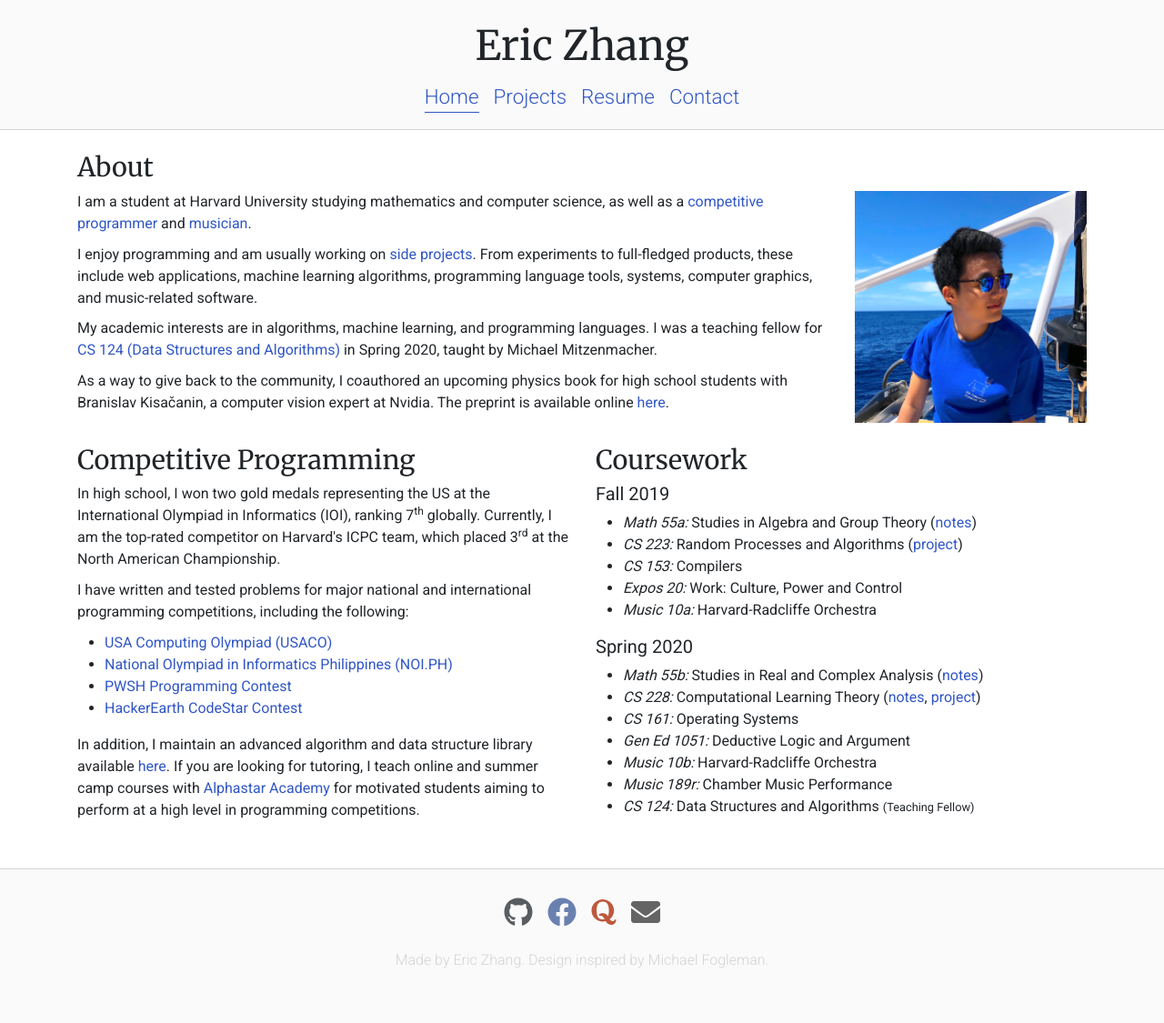
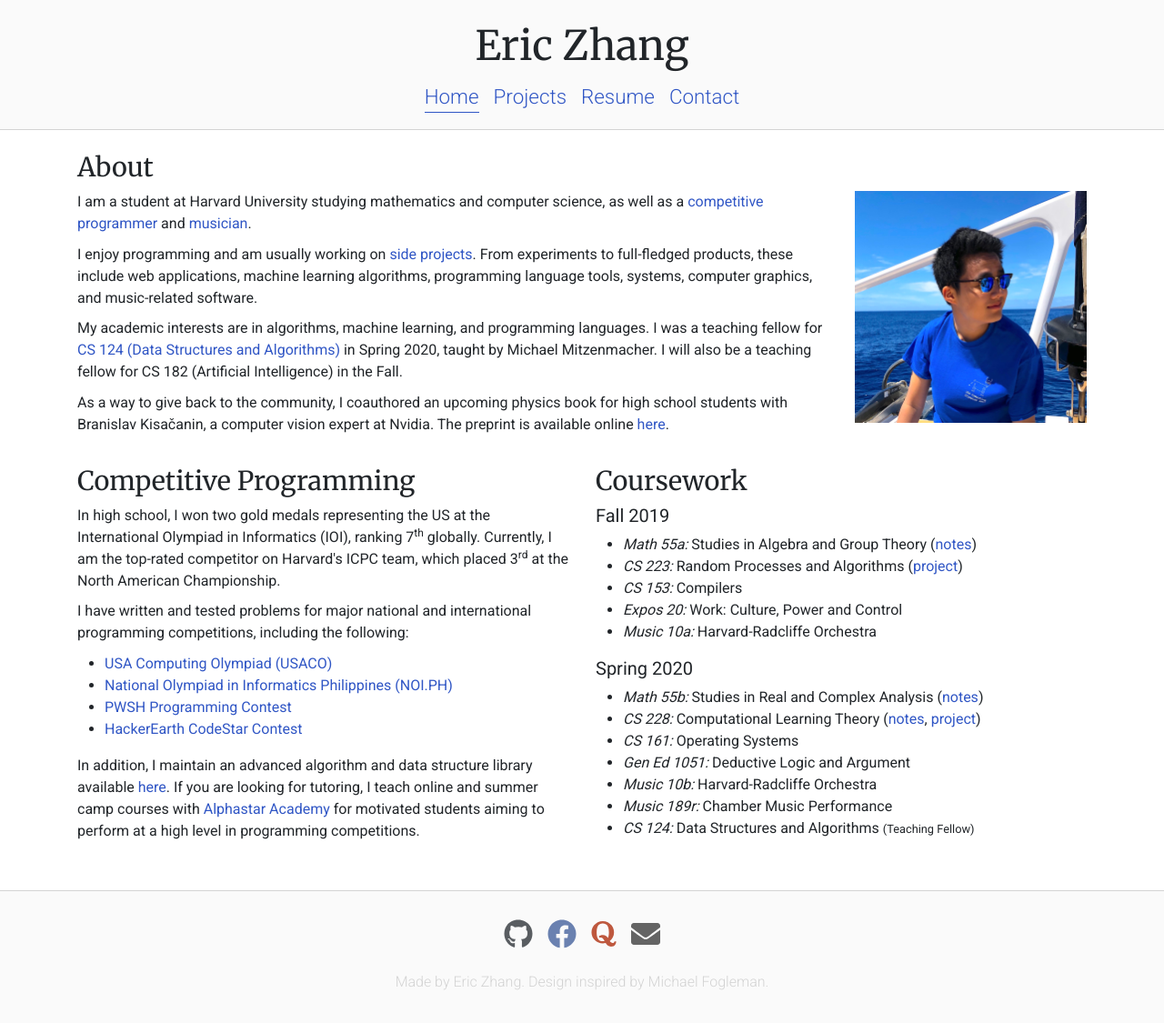
Before and after one commit to ekzhang/ekzhang.github.io, a Jekyll site: the page built from pages/index.html, in a window 1280 px wide. Shown: the whole page at 91% size. Built offline with Jekyll 4.4.1, drawn with Linux system fonts in a browser that asks for light colours; nearby versions of some CDN libraries; before the commit the page ends 1102 px from its top, so only the background shows below that.

Commit message:
Add CS 182

```diff
--- a/pages/index.html
+++ b/pages/index.html
@@ -33,7 +33,8 @@
         <a href="https://sites.fas.harvard.edu/~libcs124/cs124/syllabus.html"
           >CS 124 (Data Structures and Algorithms)</a
         >
-        in Spring 2020, taught by Michael Mitzenmacher.
+        in Spring 2020, taught by Michael Mitzenmacher. I will also be a
+        teaching fellow for CS 182 (Artificial Intelligence) in the Fall.
       </p>
       <p>
         As a way to give back to the community, I coauthored an upcoming physics
--- a/pages/resume.html
+++ b/pages/resume.html
@@ -13,7 +13,10 @@
       Pursuing an M.S. in Computer Science with a B.A. in Computer Science and
       Mathematics.
     </li>
-    <li><b>Teaching:</b> CS 124 (Data Structures and Algorithms).</li>
+    <li>
+      <b>Teaching:</b> CS 124 (Data Structures and Algorithms), CS 182
+      (Artificial Intelligence).
+    </li>
     <li>
       <b>Selected coursework (&dagger; indicates graduate-level):</b>
       Operating Systems (CS 161), Randomized Algorithms&dagger; (CS 223),
```
